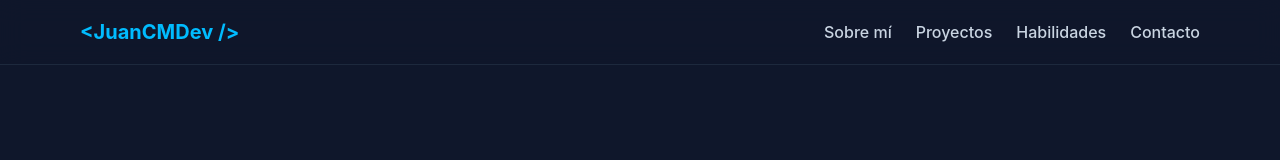
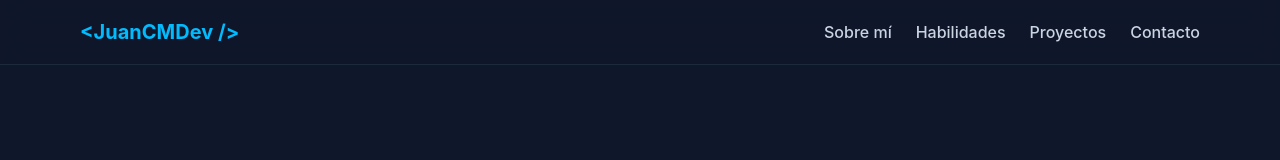
Before and after one commit to juancmdev/portafolio2026, a React (Vite) app: page / in a window 1280 px wide. Shown: the top 160 px of the page. Built offline with nearby package versions, Linux system fonts and the light colour scheme.

Commit message:
deploy: aplicar pequeños cambios en NavBar y publicar sitio web en Netlify de forma exitosa 🚀

```diff
--- a/src/components/navbar.jsx
+++ b/src/components/navbar.jsx
@@ -13,10 +13,10 @@ const Navbar = () => {
             <a href="#about" className="hover:text-sky-400 transition-colors">Sobre mí</a>
           </li>
           <li>
-            <a href="#projects" className="hover:text-sky-400 transition-colors">Proyectos</a>
+            <a href="#skills" className="hover:text-sky-400 transition-colors">Habilidades</a>
           </li>
           <li>
-            <a href="#skills" className="hover:text-sky-400 transition-colors">Habilidades</a>
+            <a href="#projects" className="hover:text-sky-400 transition-colors">Proyectos</a>
           </li>
           <li>
             <a href="#contact" className="hover:text-sky-400 transition-colors">Contacto</a>
```
